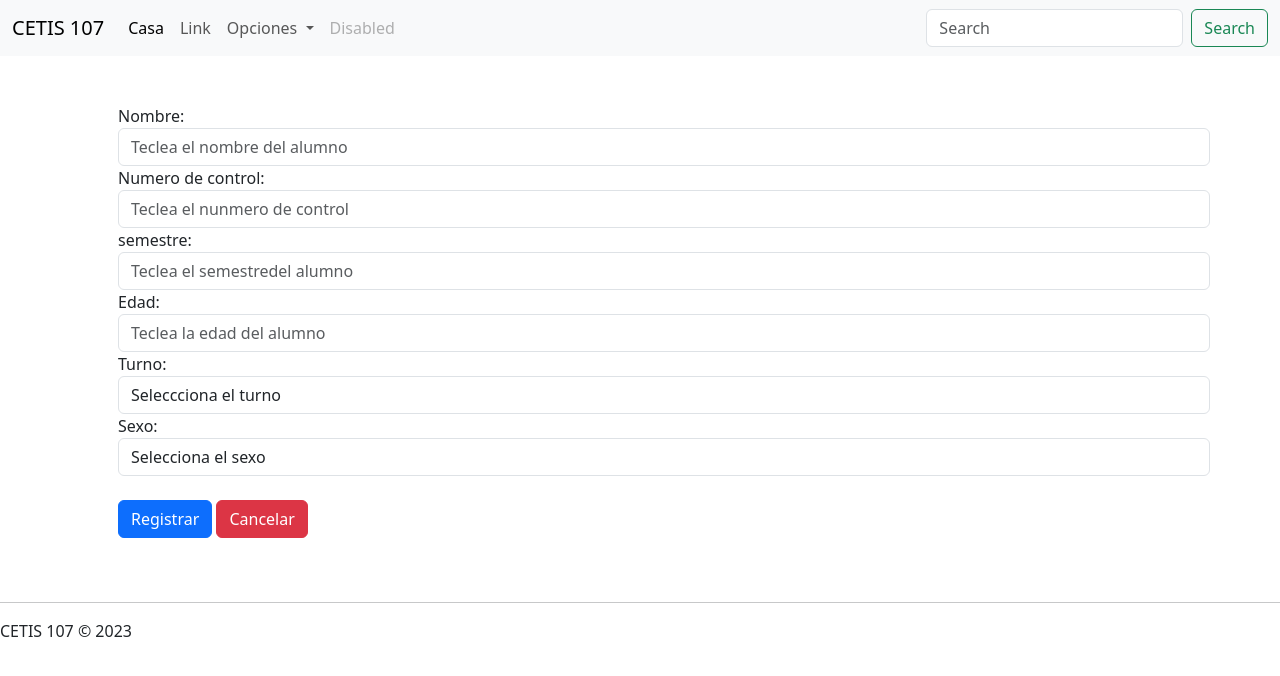
After one commit to InzunzaE/webybasededatos2023, a PHP site: page /RegistrarAlumno.php in a window 1280 px wide. The commit adds this page. Shown: the top 676 px of the page. Run offline with PHP 8.4, Linux system fonts and the light colour scheme; some libraries are stand-ins or nearby versions.

Commit message:
Add files via upload

```diff
--- /dev/null
+++ b/parcial2/RegistrarAlumno.php
@@ -0,0 +1,66 @@
+<!DOCTYPE html>
+<html lang="en">
+<head>
+    <meta charset="UTF-8">
+    <meta name="viewport" content="width=device-width, initial-scale=1.0">
+    <title>Registrar Alumno</title>
+    <link rel="stylesheet" href="css/bootstrap.css">
+    <script src="code.jquery.com_jquery-3.7.1.js"></script>
+</head>
+<body>
+    <?php include 'menu.php'; ?>
+        <div class="container">
+            <div class="row">
+                <div class="col-12 m-4 p-4" >
+                    <form action="GuardarRegistro.php" method="POST">
+                        <div class="form-group">
+                            <label for="">Nombre:</label>
+                            <input  name="nombre" type="text" class="form-control" placeholder="Teclea el nombre del alumno" required>
+                        </div>
+                        <div class="form-group">
+                            <label for="">Numero de control:</label>
+                            <input  name="nc" type="text" class="form-control" placeholder="Teclea el nunmero de control" required>
+                        </div>
+                        <div class="form-group">
+                            <label for="">semestre:</label>
+                            <input  name="semestre" type="number" class="form-control" placeholder="Teclea el semestredel alumno" required>
+                        </div>
+                        <div class="form-group">
+                            <label for="">Edad:</label>
+                            <input  name="edad" type="number" class="form-control" placeholder="Teclea la edad del alumno" required>
+                        </div>
+                        <div class="form-group">
+                            <label for="">Turno:</label>
+                            <select name="turno" class="form-control" required>
+                            <option value="">Seleccciona el turno</option>
+                            <option value="MATUTINO">MATUTINO</option>
+                            <option value="VESPERTINO">VESPERTINO</option>
+                            </select>
+                        </div>
+                        <div class="form-group">
+                            <label for="">Sexo:</label>
+                            <select name="sexo" class="form-control" required>
+                                <option value="">Selecciona el sexo</option>
+                                <option value="0">Femenino</option>
+                                <option value="1">Masculino</option>
+                            </select>
+                        </div><br>
+                        <div>
+                            <input type="submit" value="Registrar" class="btn btn-primary">
+                            <a href="consultarAlumnos.php" class="btn btn-danger">Cancelar</a>
+                        </div>
+                    </form>
+                </div>
+            </div>
+        </div>
+
+
+    <footer class="text_center">
+        <hr>
+        CETIS 107 &copy; 2023
+    </footer>
+
+    <script src="js/bootstrap.min.js"></script>
+
+</body>
+</html>
--- a/parcial2/home.php
+++ b/parcial2/home.php
@@ -28,7 +28,7 @@
           </a>
           <ul class="dropdown-menu" aria-labelledby="navbarDropdown">
             <li><a class="dropdown-item" href="#">Consultar alumnos</a></li>
-            <li><a class="dropdown-item" href="#">Registrar alumnos</a></li>
+            <li><a class="dropdown-item" href="RegistrarAlumno.php">Registrar alumnos</a></li>
             <li><hr class="dropdown-divider"></li>
             <li><a class="dropdown-item" href="#">Something else here</a></li>
           </ul>
--- a/parcial2/menu.php
+++ b/parcial2/menu.php
@@ -20,7 +20,7 @@
             <li><a class="dropdown-item" href="inicio.php">inicio</a></li>
             <li><a class="dropdown-item" href="consultarAlumnos.php">Consultar alumnos</a></li>
             <li><hr class="dropdown-divider"></li>
-            <li><a class="dropdown-item" href="#">Something else here</a></li>
+            <li><a class="dropdown-item" href="RegistrarAlumno.php">Registrar alumno</a></li>
           </ul>
         </li>
         <li class="nav-item">
```
Also changed, not shown: parcial2/GuardarRegistro.php (added, +24 -0 lines).
